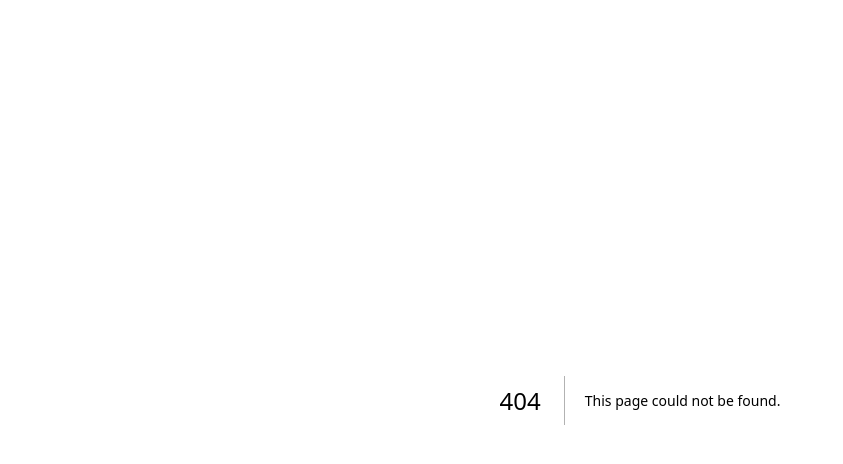
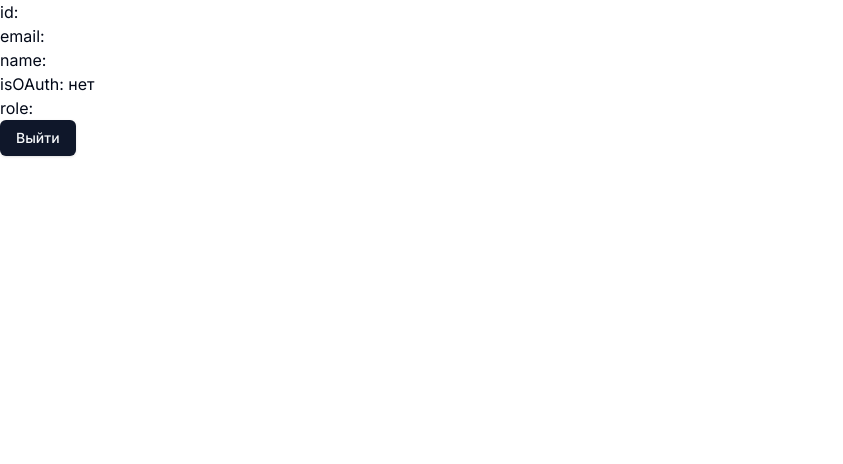
Before and after one commit to KhasanshinRamis/lentochka-app, a Next.js app: page /settings in a window 1280 px wide. Before the commit this address had no page. Shown: the top 464 px of the page, without its empty margins (0-843 px from the left). Built offline with nearby package versions, Linux system fonts and the light colour scheme; no server answers.

Commit message:
add callback

```diff
--- /dev/null
+++ b/src/app/(protected)/settings/page.tsx
@@ -0,0 +1,31 @@
+'use client';
+
+import { LogoutButton } from '@/components/auth/logoutButton';
+import { useCurrentUser } from '@/hooks/useCurrentUser';
+
+export default function SettingsPage() {
+	const user = useCurrentUser();
+
+	return (
+		<>
+			<div>
+				id: {user?.id}
+			</div>
+			<div>
+				email: {user?.email}
+			</div>
+			<div>
+				name: {user?.name}
+			</div>
+			<div>
+				isOAuth: {user?.isOAuth ? 'да' : 'нет'}
+			</div>
+			<div>
+				role: {user?.role}
+			</div>
+			<LogoutButton>
+				Выйти
+			</LogoutButton>
+		</>
+	);
+};
--- a/src/app/layout.tsx
+++ b/src/app/layout.tsx
@@ -2,7 +2,9 @@ import type { Metadata } from "next";
 import { Inter } from "next/font/google";
 import "./globals.css";
 import ToasterProvider from "@/providers/toasterProvider";
+import { SessionProvider } from 'next-auth/react';
 import { TanstackProvider } from '@/providers/tanstackProvider';
+import { auth } from '@/auth';
 
 const inter = Inter({ subsets: ["latin"] });
 
@@ -11,18 +13,22 @@ export const metadata: Metadata = {
 	description: "Generated by create next app",
 };
 
-export default function RootLayout({
+export default async function RootLayout({
 	children,
 }: Readonly<{
 	children: React.ReactNode;
 }>) {
+
+	const session = await auth();
 	return (
 		<html lang="ru">
 			<body className={inter.className}>
-				<TanstackProvider>
-					<ToasterProvider />
-					{children}
-				</TanstackProvider>
+				<SessionProvider session={session}>
+					<TanstackProvider>
+						<ToasterProvider />
+						{children}
+					</TanstackProvider>
+				</SessionProvider>
 			</body>
 		</html>
 	);
--- a/src/auth.ts
+++ b/src/auth.ts
@@ -2,6 +2,9 @@ import NextAuth from "next-auth";
 import { PrismaAdapter } from '@auth/prisma-adapter';
 import { db } from "@/lib/db";
 import authConfig from '@/auth.config';
+import { getUserById } from '@/data/user';
+import { getAccountByUserId } from '@/data/account';
+import { UserRole } from '@prisma/client';
 
 export const {
 	handlers: { GET, POST },
@@ -9,6 +12,60 @@ export const {
 	signIn,
 	signOut,
 } = NextAuth({
+	callbacks: {
+		async signIn({ user, account }) {
+			console.log({
+				user,
+				account
+			});
+
+			// Вход через гугол и гитхаб
+			if (account?.provider !== 'credentials') return true;
+
+			const existingUser = await getUserById(user.id);
+
+			// Запрет на вход без верификации
+			// if (!existingUser?.emailVerified) return false;
+
+
+			return true;
+		},
+		async session({ token, session }) {
+			if (token.sub && session.user) {
+				session.user.id = token.sub
+			}
+
+			if (token.role && session.user) {
+				session.user.role = token.role as UserRole;
+			}
+
+
+			if (session.user) {
+				session.user.name = token.name;
+				session.user.email = token.email as string;
+				session.user.isOAuth = token.isOAuth as boolean;
+			}
+
+			return session;
+		},
+		async jwt({ token }) {
+
+			if (!token.sub) return token;
+
+			const existingUser = await getUserById(token.sub);
+
+			if (!existingUser) return token;
+
+			const existingAccount = await getAccountByUserId(existingUser.id);
+
+			token.isOAuth = !!existingAccount;
+			token.name = existingUser.name;
+			token.email = existingUser.email;
+			token.role = existingUser.role;
+
+			return token;
+		}
+	},
 	adapter: PrismaAdapter(db),
 	session: { strategy: 'jwt' },
 	...authConfig,
--- /dev/null
+++ b/src/components/auth/logoutButton.tsx
@@ -0,0 +1,21 @@
+'use client';
+
+import { signOut } from 'next-auth/react';
+import { Button } from '../ui/button';
+
+interface logoutButtonProps {
+	children?: React.ReactNode;
+};
+
+
+export const LogoutButton = ({ children }: logoutButtonProps) => {
+	const onClick = () => {
+		signOut();
+	};
+
+	return (
+		<Button  onClick={onClick} className='cursor-pointer'>
+			{children}
+		</Button>
+	);
+};
--- /dev/null
+++ b/src/data/account.ts
@@ -0,0 +1,13 @@
+import { db } from '@/lib/db';
+
+export const getAccountByUserId = async (userId: string) => {
+	try {
+		const account = await db.account.findFirst({
+			where: { userId }
+		});
+
+		return account;
+	} catch {
+		return null;
+	}
+}
--- a/src/data/user.ts
+++ b/src/data/user.ts
@@ -14,7 +14,7 @@ export const getUserByEmail = async (email: string) => {
 	}
 };
 
-export const getUserById = async (id: string) => {
+export const getUserById = async (id: string | undefined) => {
 	try {
 		const user = await db.user.findUnique({
 			where: {
--- /dev/null
+++ b/src/hooks/useCurrentRole.ts
@@ -0,0 +1,8 @@
+import { useSession } from 'next-auth/react';
+
+
+export const useCurrentRole = () => {
+	const session = useSession();
+
+	return session.data?.user.role;
+}
--- /dev/null
+++ b/src/hooks/useCurrentUser.ts
@@ -0,0 +1,7 @@
+import { useSession } from 'next-auth/react'
+
+export const useCurrentUser = () => {
+	const session = useSession();
+
+	return session.data?.user;
+};
```
Also changed, not shown: next-auth.d.ts (added, +13 -0 lines).
